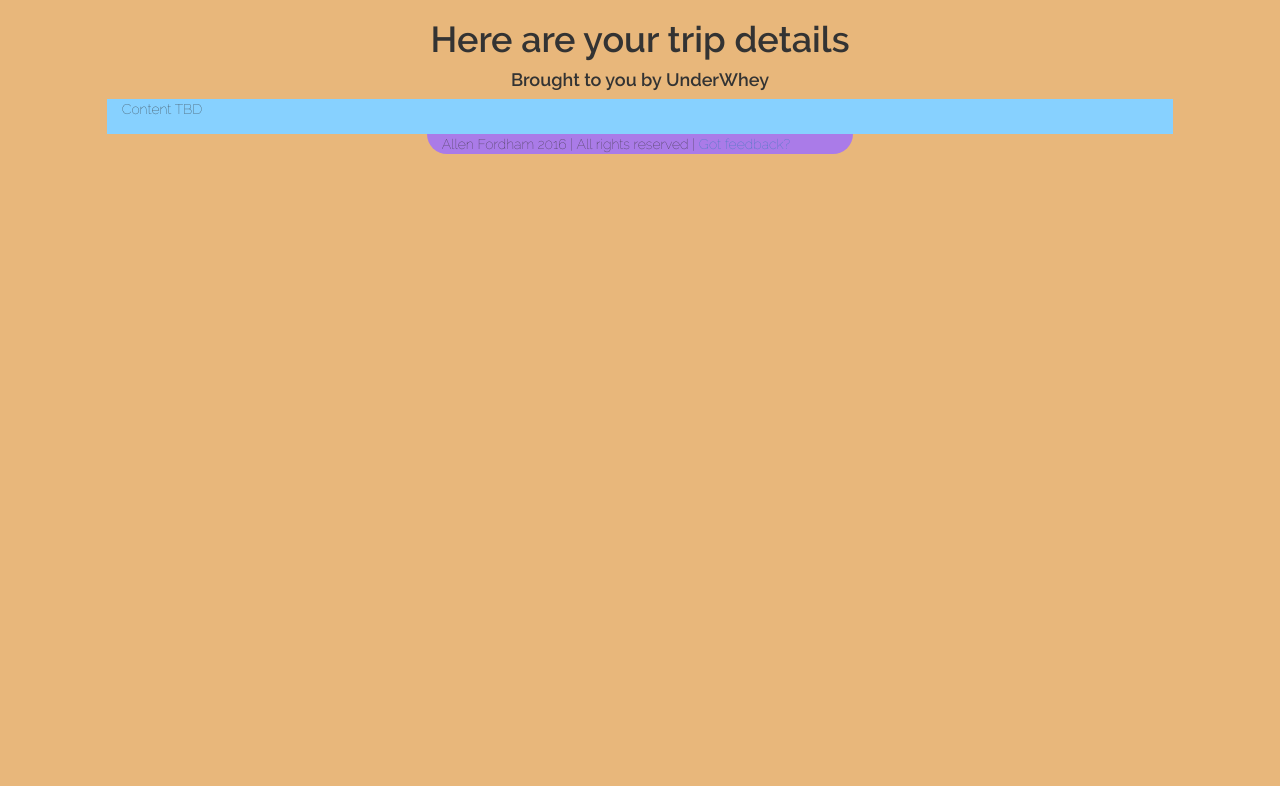
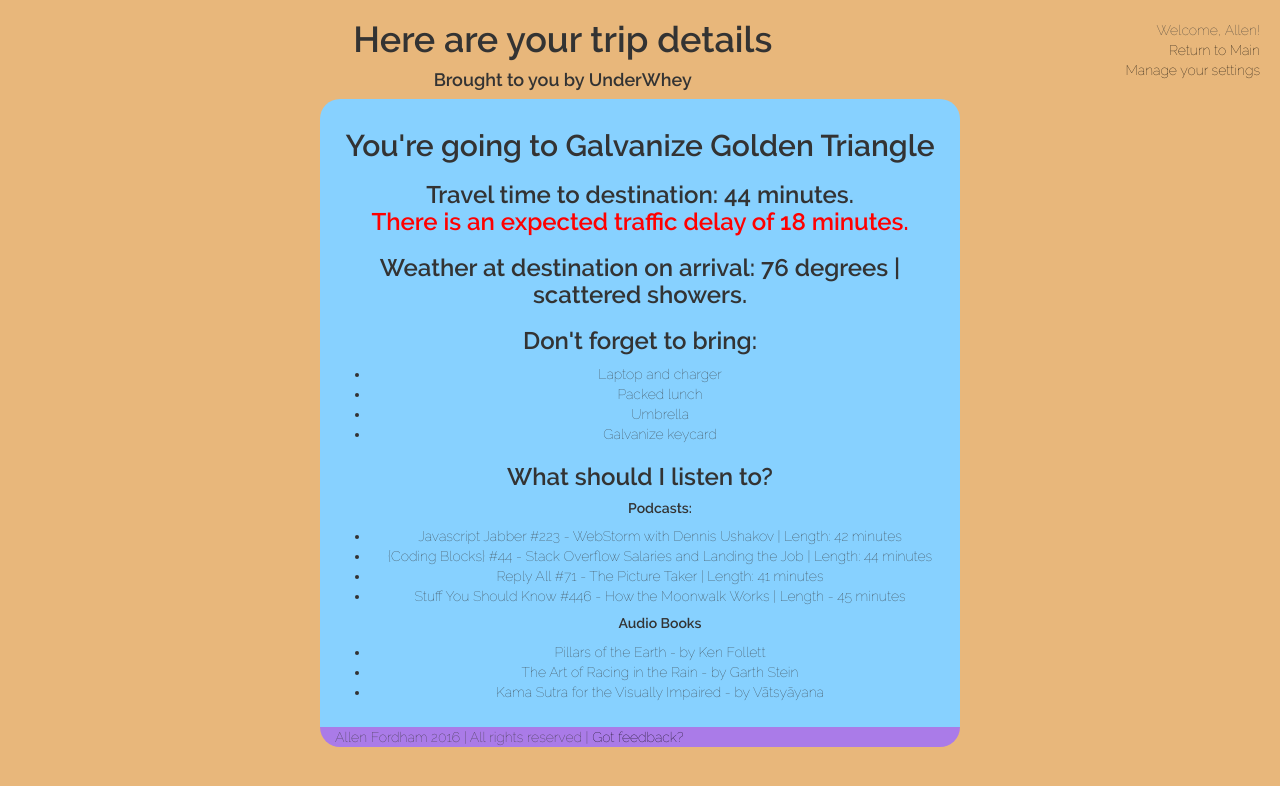
Before and after one commit to Allen-37F/underwhey, a plain HTML site: page html/results.html in a window 1280 px wide. Drawn offline with nearby package versions, Linux system fonts and the light colour scheme.

Commit message:
formated results and settings pages, hardcoded some of the stuff - really need to work on the backend

```diff
--- a/css/main.css
+++ b/css/main.css
@@ -14,16 +14,23 @@
   font-family: "Raleway-Thin", sans-serif;
 }
 
-h1, h2, h3, h4 {
+h1, h2, h3, h4, h5 {
     font-family: "Raleway-Semibold", sans-serif;
 }
 
+nav {
+  background-color: transparent;
+  text-align: right;
+  float: right;
+  padding-right: 20px;
+}
 
  header {
    text-align: center;
+
  }
 
-.mainForm {
+.mainForm, .resultsForm {
   text-align:center;
   justify-content: center;
   padding: 10px;
@@ -53,6 +60,20 @@
   float: left
 }
 
+.resultsForm {
+  text-align: center;
+}
+
+.packingList {
+  /*float: left;*/ XXX
+  /*align-items: flex-start;*/
+  flex-flow: row;
+}
+
+#trafficDelay {
+  color: red
+}
+
 form {
   background-color: #87d1ff
 }
@@ -77,3 +98,7 @@
 .btn-lg {
   background-color: #aa7be8
 }
+
+a {
+  color: black
+}
--- a/html/results.html
+++ b/html/results.html
@@ -8,20 +8,63 @@
     <link rel="stylesheet" type="text/css" href="../css/main.css">
   </head>
   <body>
+    <nav>
+      <div class="userData">
+        Welcome, <span id="userName">Allen</span>!
+      </div>
+      <div class="manageSettings">
+        <a href="../../index.html">Return to Main</a>
+      </div>
+      <div class="manageSettings">
+        <a href="settings.html">Manage your settings</a>
+      </div>
+    </nav>
+
     <main class="resultsMain">
       <header>
         <h1>Here are your trip details</h1>
         <h4>Brought to you by UnderWhey</h4>
       </header>
 
-      <form class="container col-lg-10 col-lg-offset-1" action="index.html" method="post">
+
+      <form class="container col-xs-12 col-sm-10 col-md-8 col-lg-offset-3 col-md-offset-2 col-sm-offset-1 col-lg-6 resultsForm" action="index.html" method="post">
         <div class="form-group">
-          Content TBD
+          <h2>You're going to <span id="yourDest">Galvanize Golden Triangle</h2>
+        </div>
+        <div class="form-group">
+          <h3>Travel time to destination: <span id="travelTime">44 minutes</span>.<br><span id="trafficDelay"> There is an expected traffic delay of 18 minutes. </span></h3>
+        </div>
+        <div class="form-group">
+          <h3>Weather at destination on arrival: <span id="weather">76 degrees |  scattered showers</span>.</h3>
+        </div>
+        <div class="form-group">
+          <h3>Don't forget to bring:</h3>
+          <div class="form-group ">
+            <ul class="packingList">
+              <li>Laptop and charger</li>
+              <li>Packed lunch</li>
+              <li>Umbrella</li>
+              <li>Galvanize keycard</li>
+            </ul>
+          </div>
+        </div>
+        <div class="form-group">
+          <h3>What should I listen to?</h3>
+          <ul id="audioRecommendations"><h5>Podcasts:</h5>
+            <li>Javascript Jabber #223 - WebStorm with Dennis Ushakov | Length: 42 minutes</li>
+            <li>{Coding Blocks} #44 - Stack Overflow Salaries and Landing the Job | Length: 44 minutes</li>
+            <li>Reply All #71 - The Picture Taker | Length: 41 minutes</li>
+            <li>Stuff You Should Know #446 - How the Moonwalk Works | Length - 45 minutes</li>
+            <h5>Audio Books</h5>
+            <li>Pillars of the Earth - by Ken Follett</li>
+            <li>The Art of Racing in the Rain - by Garth Stein</li>
+            <li>Kama Sutra for the Visually Impaired - by Vātsyāyana</li>
+          </ul>
         </div>
       </form>
 
 
-    <footer class="footer center-div container col-xs-12 col-sm-10 col-md-8 col-lg-offset-4 col-md-offset-2 col-sm-offset-1 col-lg-4">
+    <footer class="footer center-div container col-xs-12 col-sm-10 col-md-8 col-lg-offset-3 col-md-offset-2 col-sm-offset-1 col-lg-6">
       <div class="">
         Allen Fordham 2016 | All rights reserved | <a href="mailto:allen.s.fordham@gmail.com">Got feedback?</a>
 
--- a/js/main.js
+++ b/js/main.js
@@ -5,10 +5,23 @@
 
 $("form").on("submit", function(e) {
   e.preventDefault();
-  var submit;
+
   console.log("caught submit data");
   var destination = $('#destination').val();
+  console.log(destination);
+  var key ="AIzaSyDpCDHuCq0nnxnIIqkSlk--DU5sZ6lIBFw"
+
+  var url = 'https://maps.googleapis.com/maps/api/directions/json?' + key;
+
+  $.ajax({
+    method: 'GET',
+    dataType: 'json',
+    url: url
+  }).done(function (results) {
+    console.log("finished");
+  });
 });
+
 
 
 $('#openOptions').on('change', function (e) {
@@ -27,3 +40,10 @@
   // console.log('Changes something again!');
   $("#newLocName").toggle();
 })
+
+
+//google navigation API request parameters:
+//departure_time (either 'now' or an integer in seconds. )
+
+
+// google api interface sample request  URL:https://maps.googleapis.com/maps/api/directions/json?origin=Disneyland&destination=Universal+Studios+Hollywood4&key=AIzaSyDpCDHuCq0nnxnIIqkSlk--DU5sZ6lIBFw
```
Also changed, not shown: html/settings.html (added, +55 -0 lines).
